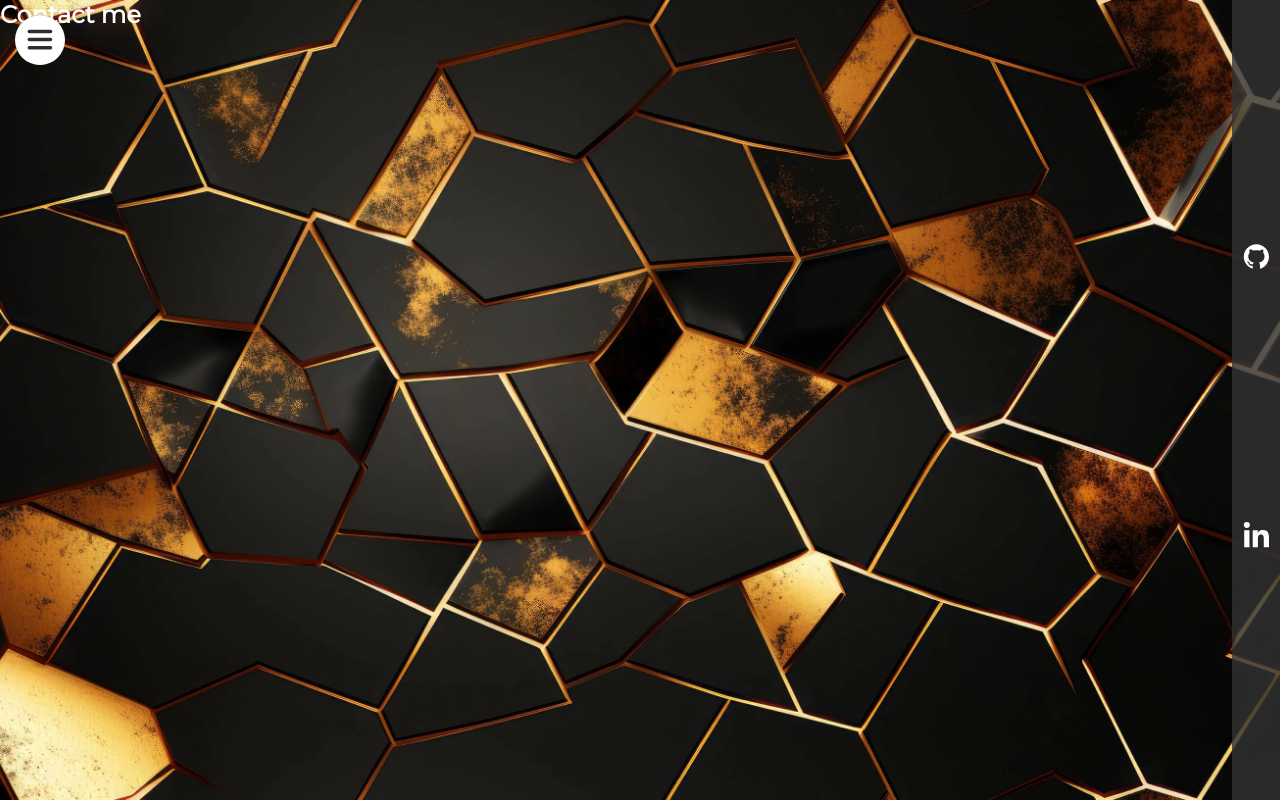
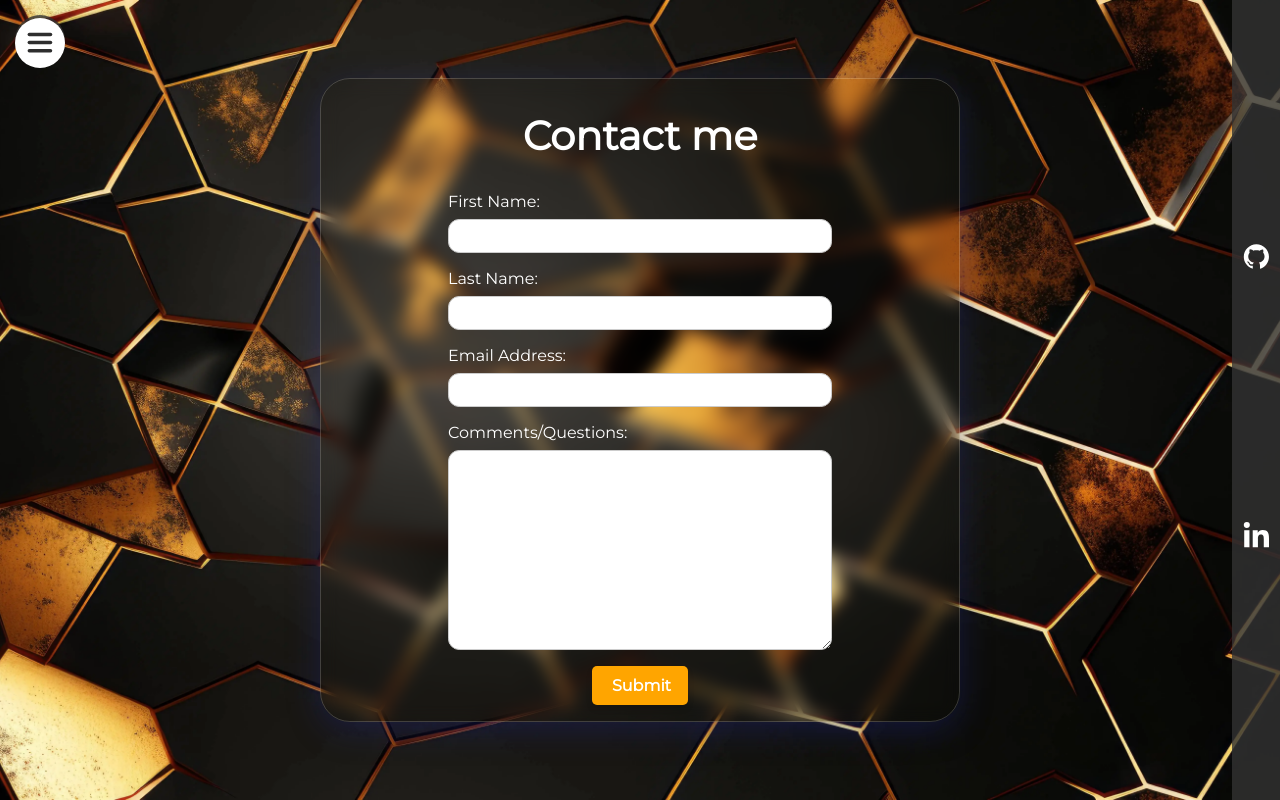
Before and after one commit to rasvanstan/portfolio, a React (Vite) app: page /contact in a window 1280 px wide. Built offline with nearby package versions, Linux system fonts and the light colour scheme.

Commit message:
contact finished

```diff
--- a/src/components/Contact.jsx
+++ b/src/components/Contact.jsx
@@ -1,12 +1,49 @@
+import { useState } from 'react';
 import { useContext } from 'react';
 import BackgroundContext from './BackgroundContext';
-import '../styles/Myprojects.css'
+import '../styles/Contact.css';
 
-function MyProjects() {
-  const { currentPhotoIndex, photos } = useContext(BackgroundContext);
+function Contact() {
+ const { currentPhotoIndex, photos } = useContext(BackgroundContext);
 
-  return (
+ // State to store form data
+ const [formData, setFormData] = useState({
+    firstName: '',
+    lastName: '',
+    email: '',
+    comments: ''
+ });
 
+ // State for managing the visibility of the popup
+ const [showPopup, setShowPopup] = useState(false);
+
+ // Handle form input changes
+ const handleChange = (e) => {
+    const { name, value } = e.target;
+    setFormData({ ...formData, [name]: value });
+ };
+
+ // Handle form submission
+ const handleSubmit = (e) => {
+    e.preventDefault();
+    // Send form data to backend or handle it as needed
+    console.log(formData);
+    // Reset form fields
+    setFormData({
+      firstName: '',
+      lastName: '',
+      email: '',
+      comments: ''
+    });
+    // Show the popup
+    setShowPopup(true);
+    // After 3 seconds, hide the popup
+    setTimeout(() => {
+      setShowPopup(false);
+    }, 3000);
+ };
+
+ return (
     <div>
       <img
         src={photos[currentPhotoIndex]}
@@ -24,16 +61,86 @@ function MyProjects() {
           backgroundPosition: 'center center',
           width: '100vw',
           height: '100vh',
+          display: 'flex',
+          justifyContent: 'center',
+          alignItems: 'center',
         }}
       >
-        <div>
+        <div className='form-container'>
           <h2>Contact me</h2>
+          <form className="form" onSubmit={handleSubmit}>
+            <div className="form-group">
+              <label htmlFor="firstName">First Name:</label>
+              <input
+                type="text"
+                id="firstName"
+                name="firstName"
+                value={formData.firstName}
+                onChange={handleChange}
+                required
+              />
+            </div>
+            <div className="form-group">
+              <label htmlFor="lastName">Last Name:</label>
+              <input
+                type="text"
+                id="lastName"
+                name="lastName"
+                value={formData.lastName}
+                onChange={handleChange}
+                required
+              />
+            </div>
+            <div className="form-group">
+              <label htmlFor="email">Email Address:</label>
+              <input
+                type="email"
+                id="email"
+                name="email"
+                value={formData.email}
+                onChange={handleChange}
+                required
+              />
+            </div>
+            <div className="form-group">
+              <label htmlFor="comments">Comments/Questions:</label>
+              <textarea
+                id="comments"
+                name="comments"
+                value={formData.comments}
+                onChange={handleChange}
+                required
+              ></textarea>
+            </div>
+            <button
+              id="submit-button"
+              type="submit"
+              style={{
+              backgroundColor: '#FFA500',
+              width:'6rem',
+              color: 'white',
+              padding: '10px 20px',
+              borderRadius: '5px',
+              border: 'none',
+              cursor: 'pointer',
+              fontSize: '16px',
+              fontWeight: 'bold',
+              boxShadow: '0 4px 6px rgba(0, 0, 0, 0.1)',
+              transition: 'background-color 0.3s ease',
+              marginBottom: '1rem'
+            }}>
+              Submit
+            </button>
+          </form>
         </div>
-
-
       </div>
+      {showPopup && (
+        <div className="popup">
+          <p>Your message was sent! Thank you.</p>
+        </div>
+      )}
     </div>
-  );
+ );
 }
 
-export default MyProjects;
+export default Contact;
--- a/src/components/MenuToggle.jsx
+++ b/src/components/MenuToggle.jsx
@@ -23,17 +23,17 @@ const MenuToggle = ({ toggle, isOpen }) => {
  return (
     <button
       onClick={handleClick}
-    //   style={{
-    //     backgroundColor: isOpen ? "rgba(51, 51, 51, 0.8)" : "white",
-    //     borderRadius: "50%",
-    //     width: "50px",
-    //     height: "50px",
-    //     border: "none",
-    //     cursor: "pointer",
-    //     position: "absolute",
-    //     top: "18px",
-    //     left: "15px",
-    //   }}
+      style={{
+        backgroundColor: isOpen ? "rgba(51, 51, 51, 0.8)" : "white",
+        borderRadius: "50%",
+        width: "50px",
+        height: "50px",
+        border: "none",
+        cursor: "pointer",
+        position: "absolute",
+        top: "18px",
+        left: "15px",
+      }}
     >
       <svg width="27" height="25" viewBox="0 0 23 17">
         <Path
--- a/src/styles/About.css
+++ b/src/styles/About.css
@@ -91,7 +91,7 @@
 }
 
 
-.home-button {
+#home-button {
     background-color: transparent;
     font-size: 1.5rem;
     font-weight: 700;
--- /dev/null
+++ b/src/styles/Contact.css
@@ -0,0 +1,79 @@
+.form-container {
+    font-size: 1rem;
+    width: 50vw;
+    background-color: transparent;
+    color: white;
+    background: rgba(255, 255, 255, 0);
+    box-shadow: 0 8px 32px 0 rgba(31, 38, 135, 0.37);
+    backdrop-filter: blur(8.5px);
+    -webkit-backdrop-filter: blur(6.5px);
+    border-radius: 30px;
+    border: 1px solid rgba(255, 255, 255, 0.18);
+    text-align: center;
+    display: flex; /* Add display flex to center the .form */
+    justify-content: center;
+    flex-direction: column; /* Center the .form horizontally */
+  }
+
+  .form {
+    display: flex;
+    flex-direction: column;
+    align-items: center; /* Center the .form vertically */
+  }
+
+  .form-group {
+    margin-bottom: 1rem;
+    display: flex;
+    flex-direction: column;
+    align-items: flex-start;
+  }
+
+  h2 {
+    padding: 2rem;
+    font-size: 2.5rem;
+  }
+
+  label {
+    margin-bottom: 0.5rem; /* Add some space between label and input */
+  }
+
+  input,
+  textarea {
+    width: 30vw;
+    padding: 8px;
+    border: 1px solid #ccc;
+    border-radius: 0.7rem;
+  }
+
+  textarea {
+    width: 30vw;
+    height: 200px;
+    padding: 8px;
+    border: 1px solid #ccc;
+    border-radius: 0.7rem;
+  }
+
+  #submit-button::before,
+  #submit-button::after {
+    content: none;
+  }
+
+  .popup {
+    position: fixed;
+    top: 50%;
+    left: 50%;
+    transform: translate(-50%, -50%);
+    padding: 20px;
+    z-index: 1000;
+    display: flex;
+    justify-content: center;
+    max-width: 400px;
+    height: auto;
+    /* color: white; */
+    background: rgba(255, 255, 255, 0);
+    box-shadow: 0 8px 32px 0 rgba(31, 38, 135, 0.37);
+    backdrop-filter: blur(8.5px);
+    -webkit-backdrop-filter: blur(6.5px);
+    border-radius: 30px;
+    border: 1px solid rgba(255, 255, 255, 0.18);
+   }
--- a/src/styles/DropDownMenu.css
+++ b/src/styles/DropDownMenu.css
@@ -42,21 +42,6 @@
     background-color: rgba(51, 51, 51, 0.8);
   }
 
-  button {
-    outline: none;
-    border: none;
-    -webkit-user-select: none;
-    -moz-user-select: none;
-    -ms-user-select: none;
-    cursor: pointer;
-    position: absolute;
-    top: 15px;
-    left: 15px;
-    width: 50px;
-    height: 50px;
-    border-radius: 50%;
-    background-color: #fff;
-  }
 
   ul,
   li {
```
Also changed, not shown: src/components/About.jsx (line endings or trailing spaces).
